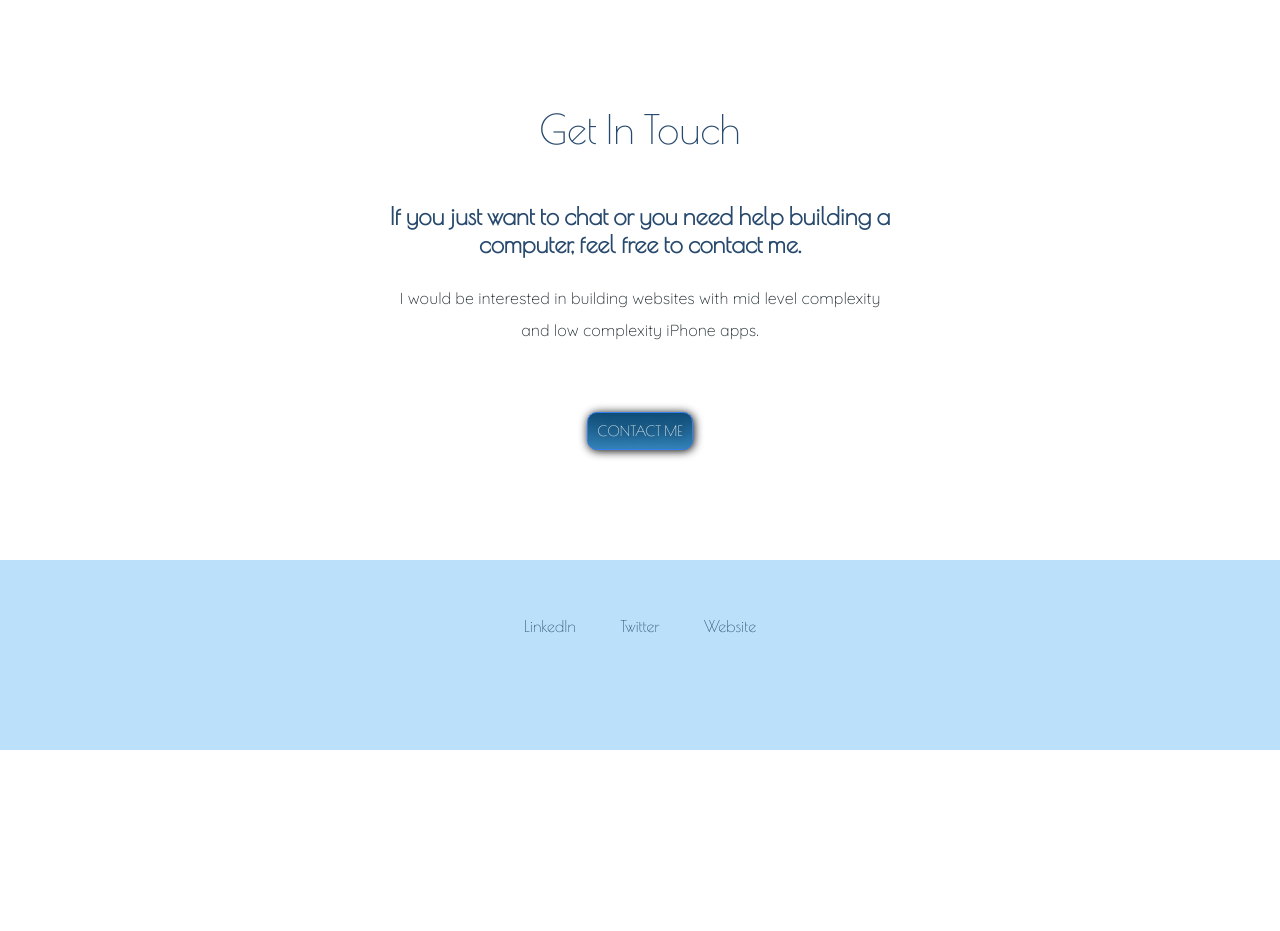
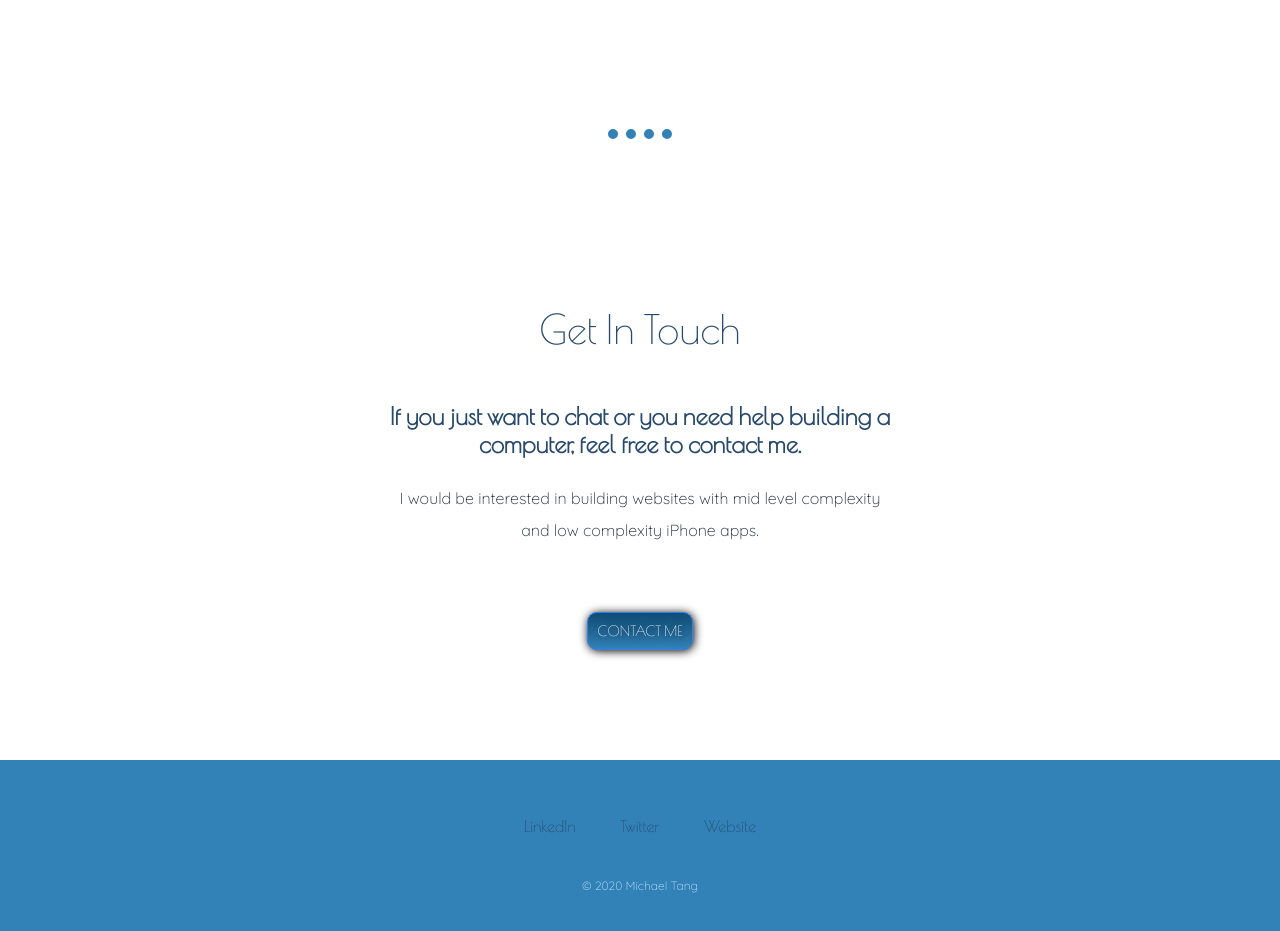
Before and after one commit to michaelhtang/personal, a plain HTML site: page index.html in a window 1280 px wide. Shown: the part 2160-3091 px from the top of the page. Before the commit the page ends 2910 px from the top, so only its background shows below. Drawn offline with nearby package versions, Linux system fonts and the light colour scheme.

Commit message:
fix footer and spacing of hr which was being affected by height of skill2 img
Signed-off-by: michaelhtang <61135115+michaelhtang@users.noreply.github.com>

```diff
--- a/css/styles.css
+++ b/css/styles.css
@@ -43,8 +43,8 @@ p {
 }
 
 hr {
-  margin-top: 100px;
-  margin-bottom: 100px;
+  margin-top: 150px;
+  margin-bottom: 150px;
   border-style: none;
   border-top: 10px dotted #3282b8;
   width: 5%;
@@ -148,7 +148,7 @@ hr {
 .bottom-container {
   padding: 50px 0 20px;
   line-height: 2;
-  background-color: #bbe1fa;
+  background-color: #3282b8;
 }
 
 .copyright {
```
